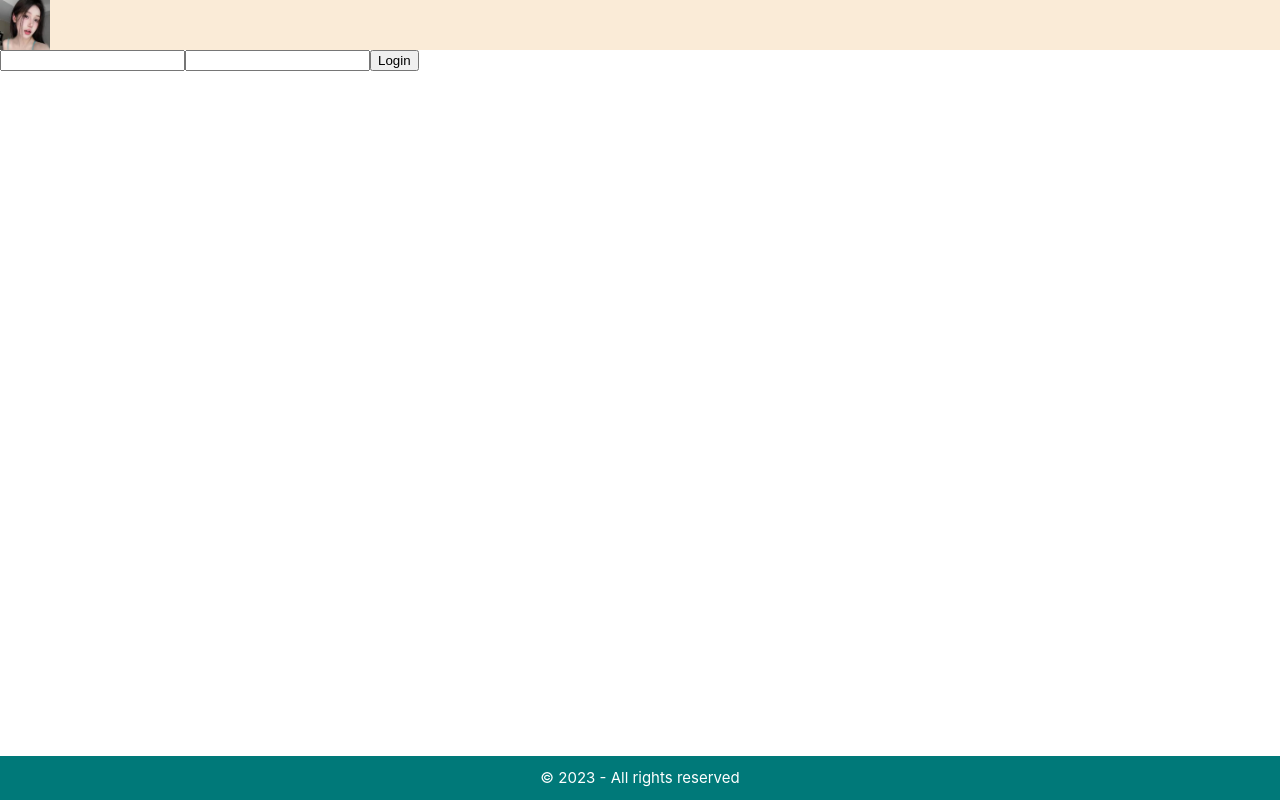
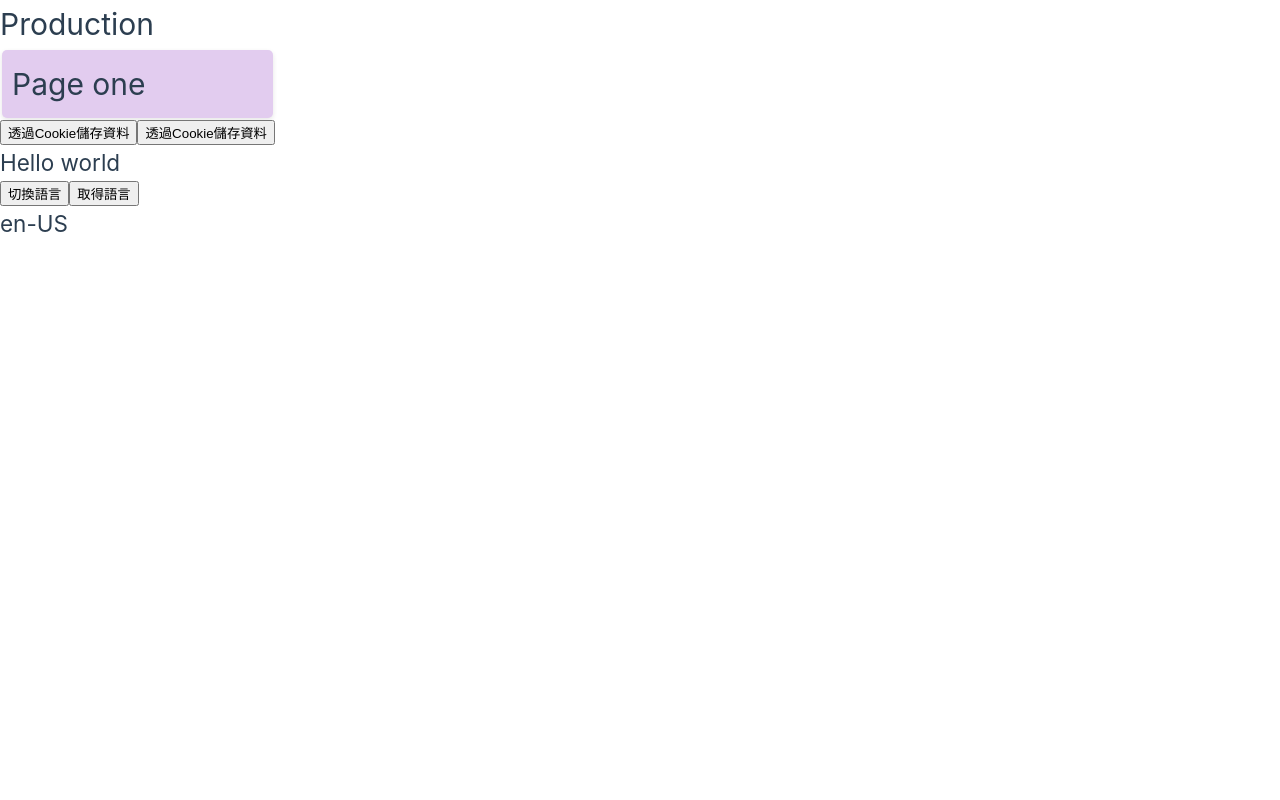
Before and after one commit to kaichun831/vue-lesson, a Vue app: page / in a window 1280 px wide. Built offline with nearby package versions, Linux system fonts and the light colour scheme.

Commit message:
多國語言,動態插入,LocalStorage,Cookie

```diff
--- /dev/null
+++ b/local/strings.js
@@ -0,0 +1,12 @@
+export const strings = {
+  en: {
+    message: {
+      hello: 'Hello world',
+    },
+  },
+  ja: {
+    message: {
+      hello: 'こんにちは世界',
+    },
+  },
+}
--- a/package.json
+++ b/package.json
@@ -11,8 +11,10 @@
     "format": "prettier --write src/"
   },
   "dependencies": {
+    "js-cookie": "^3.0.5",
     "pinia": "^2.3.1",
     "vue": "3.5.13",
+    "vue-i18n": "^11.1.2",
     "vue-router": "^4.5.0"
   },
   "devDependencies": {
--- a/src/App.vue
+++ b/src/App.vue
@@ -12,13 +12,10 @@
 <script setup>
 import Page from '@/components/Page.vue'
 import { ref } from 'vue'
-const isShowFooter = ref(true)
-const isShowHeader = ref(true)
+const isShowFooter = ref(false)
+const isShowHeader = ref(false)
 
-function method1(params) {
-
-}
-
+function method1(params) {}
 </script>
 
 <style scoped>
--- a/src/main.js
+++ b/src/main.js
@@ -4,9 +4,18 @@ import { createApp } from 'vue'
 import { createPinia } from 'pinia'
 import router from './router'
 import App from './App.vue'
+import { createI18n } from 'vue-i18n'
+import { strings } from '../local/strings.js'
+
+export const i18n = createI18n({
+  locale: 'en',
+  fallbackLocale: 'en',
+  messages: strings,
+})
 
 const app = createApp(App)
 
+app.use(i18n)
 app.use(createPinia())
 app.use(router)
 app.mount('#app')
--- a/src/router.js
+++ b/src/router.js
@@ -5,11 +5,12 @@ import About from './screens/About.vue'
 import NotFound from './screens/NotFoundScreen.vue'
 import Backend from './screens/Backend.vue'
 import AppConfig from './appConfig.js'
+import Production from './screens/Production.vue'
 const routes = [
   {
     path: '/',
     name: 'Home',
-    component: () => MainScreen,
+    component: () => Production,
   },
   {
     path: '/about',
--- a/src/screens/MainScreen.vue
+++ b/src/screens/MainScreen.vue
@@ -23,9 +23,7 @@ function getfullName() {
   return `${firstName.value} ${lastName.value}`
 }
 
-function method2(){
-
-}
+function method2() {}
 // onMounted(() => {
 //   console.log('Mounted')
 //   setTimeout(() => {
--- /dev/null
+++ b/src/screens/PageOne.vue
@@ -0,0 +1,3 @@
+<template>
+  <h1>Page one</h1>
+</template>
--- /dev/null
+++ b/src/screens/PageTwo.vue
@@ -0,0 +1,3 @@
+<template>
+  <h1>Page two</h1>
+</template>
--- /dev/null
+++ b/src/screens/Production.vue
@@ -0,0 +1,77 @@
+<template>
+  <h1>Production</h1>
+  <card>
+    <component :is="tabs[currentScreen]" />
+  </card>
+
+  <h2>{{ getLocalStoageValue }}</h2>
+  <h2>{{ getCookieValue }}</h2>
+  <!-- <button @click="switchScreen(0)">PageOne</button>
+    <button @click="switchScreen(1)">PageTwo</button> -->
+  <!-- <button @click="save">存儲至LOCAL STORAGE</button> -->
+  <!-- <button @click="getStorageByKey('username')">取出</button> -->
+
+  <button @click="setCookie">透過Cookie儲存資料</button>
+  <button @click="getCookie">透過Cookie儲存資料</button>
+  <h2>{{ $t('message.hello') }}</h2>
+  <button
+    @click="
+      () => {
+        i18n.global.locale = 'ja'
+      }
+    "
+  >
+    切換語言
+  </button>
+  <button @click="getLanguage">取得語言</button>
+  <h2>{{ getUserLanguage }}</h2>
+</template>
+
+<script setup>
+import Card from '@/components/Card.vue'
+import PageOne from './PageOne.vue'
+import PageTwo from './PageTwo.vue'
+import Cookies from 'js-cookie'
+import { i18n } from '@/main.js'
+import { ref, onMounted } from 'vue'
+
+var tabs = [PageOne, PageTwo]
+const currentScreen = ref(0)
+const getLocalStoageValue = ref('')
+const getCookieValue = ref('')
+const getUserLanguage = ref('')
+
+onMounted(() => {
+  getUserLanguage.value = getLanguage()
+})
+
+function switchScreen(page) {
+  currentScreen.value = page
+}
+
+function getLanguage() {
+  return navigator.language || navigator.userLanguage
+}
+
+function save() {
+  localStorage.setItem('username', JSON.stringify({ age: 10, name: 'KG' })) //key:value
+}
+function getStorageByKey(key) {
+  //    getLocalStoageValue.value=localStorage.getItem(key)
+  getLocalStoageValue.value = JSON.parse(localStorage.getItem(key))['age']
+}
+
+function setCookie() {
+  Cookies.set('username', 'KG', {
+    expires: 7,
+    secure: true,
+    sameSite: 'Strict',
+  })
+}
+function getCookie() {
+  getCookieValue.value = Cookies.get('username')
+}
+function deleteCookie() {
+  Cookies.remove('username')
+}
+</script>
```
Also changed, not shown: 1 other file (tests, documents, lock files or other folders).
